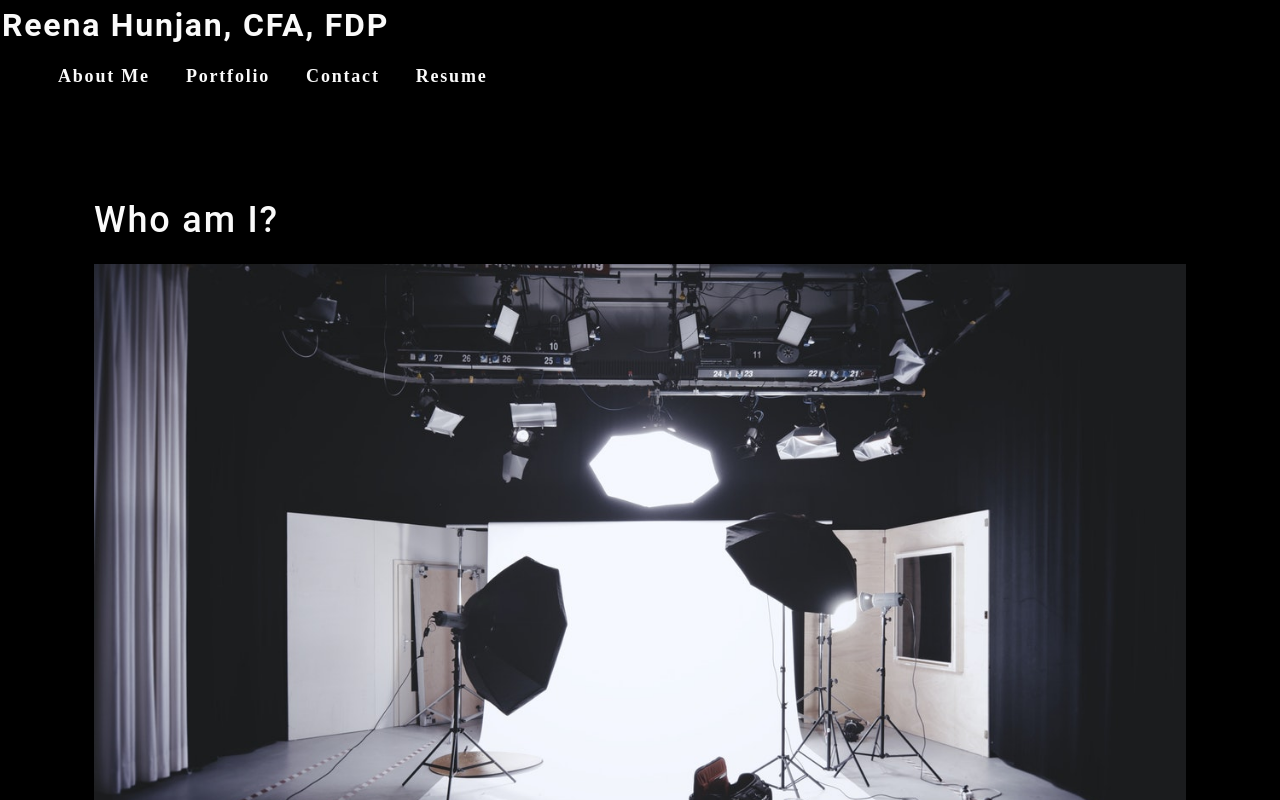
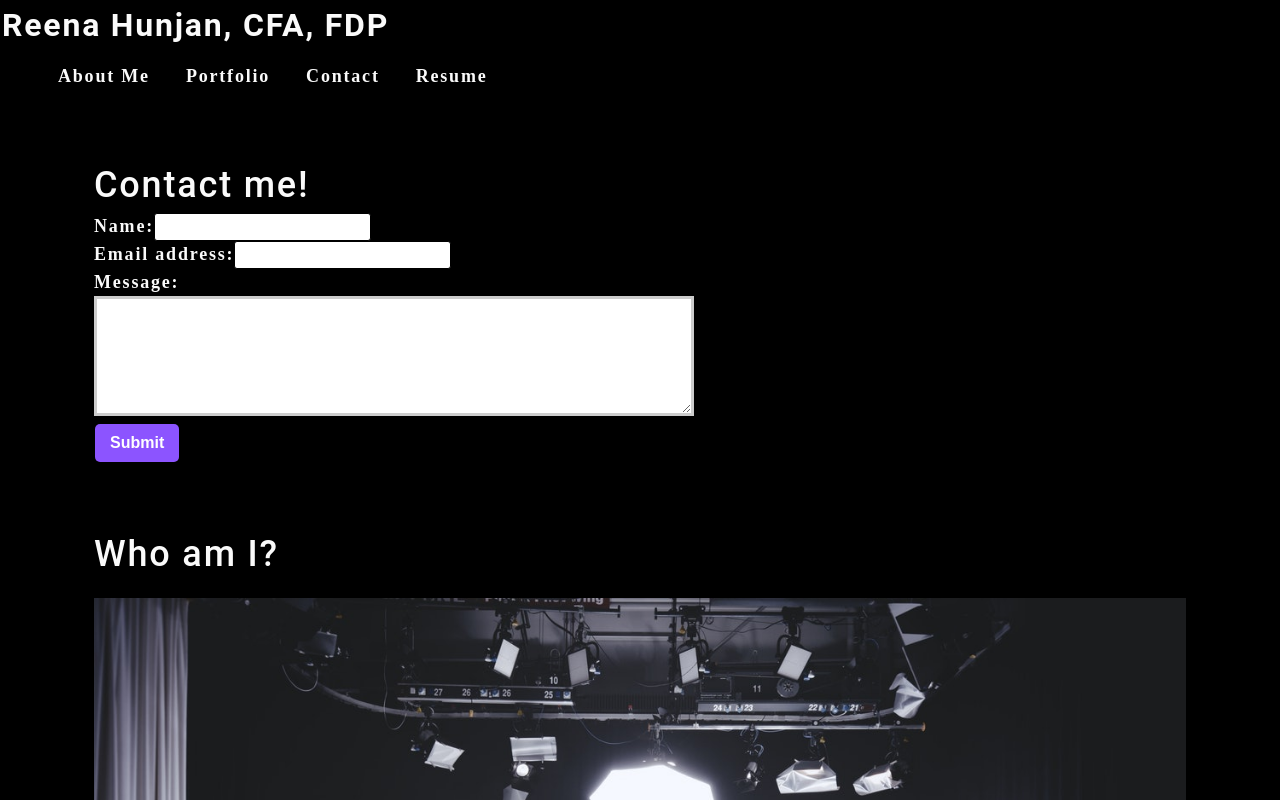
Before and after one commit to RHunjan/react-portfolio, a React (Create React App) app: page / in a window 1280 px wide. Shown: the top 800 px of the page. Built offline with nearby package versions, Linux system fonts and the light colour scheme.

Commit message:
adding / submitting form input

```diff
--- a/src/App.js
+++ b/src/App.js
@@ -2,6 +2,7 @@
 import About from './components/About';
 import Nav from './components/Nav';
 import Portfolio from './components/Portfolio';
+import ContactForm from './components/Contact';
 
 function App() {
 
@@ -9,6 +10,7 @@
     <div>
         <Nav></Nav>
         <main>
+          <ContactForm></ContactForm>
           <About></About>
           <Portfolio></Portfolio>
 
--- a/src/components/Contact/index.js
+++ b/src/components/Contact/index.js
@@ -1,23 +1,37 @@
-import React from "react";
+import React, {useState} from "react";
 
 function ContactForm() {
+
+const [formState, setFormState] = useState({ name: '', email: '', message: '' });
+const { name, email, message } = formState;
+
+//input
+function handleChange(e){
+   setFormState({...formState, [e.target.name]: e.target.value })
+}
+
+function handleSubmit(e) {
+    e.preventDefault();
+    console.log(formState);
+}
+
 
 // JSX
 return (
     <section>
         <h1>Contact me!</h1>
-        <form id="contact-form">
+        <form id="contact-form" onSubmit={handleSubmit}>
            <div>
                 <label htmlFor="name">Name:</label>
-                <input type="text" name="name" />
+                <input type="text" defaultValue={name} onChange={handleChange} name="name"  />
             </div>
         <div>
                 <label htmlFor="email">Email address:</label>
-                <input type="email" name="email" />
+                <input type="email" defaultValue={email} onChange={handleChange} name="email"  />
         </div>
         <div>
                 <label htmlFor="message">Message:</label>
-                <textarea name="message" rows="5"  />
+                <textarea  defaultValue={message} onChange={handleChange} name="message" rows="5"  />
         </div>
                 <button type="submit">Submit</button>
         </form>
```
